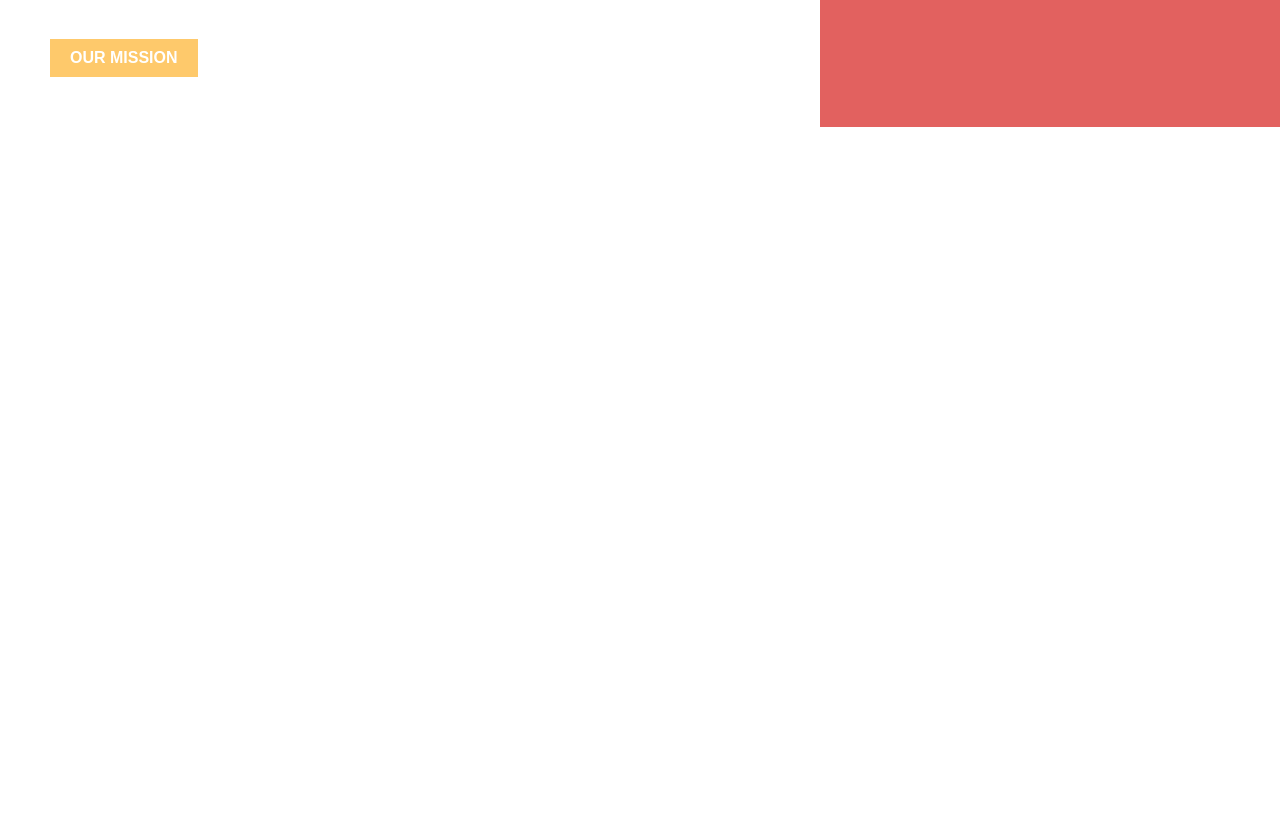
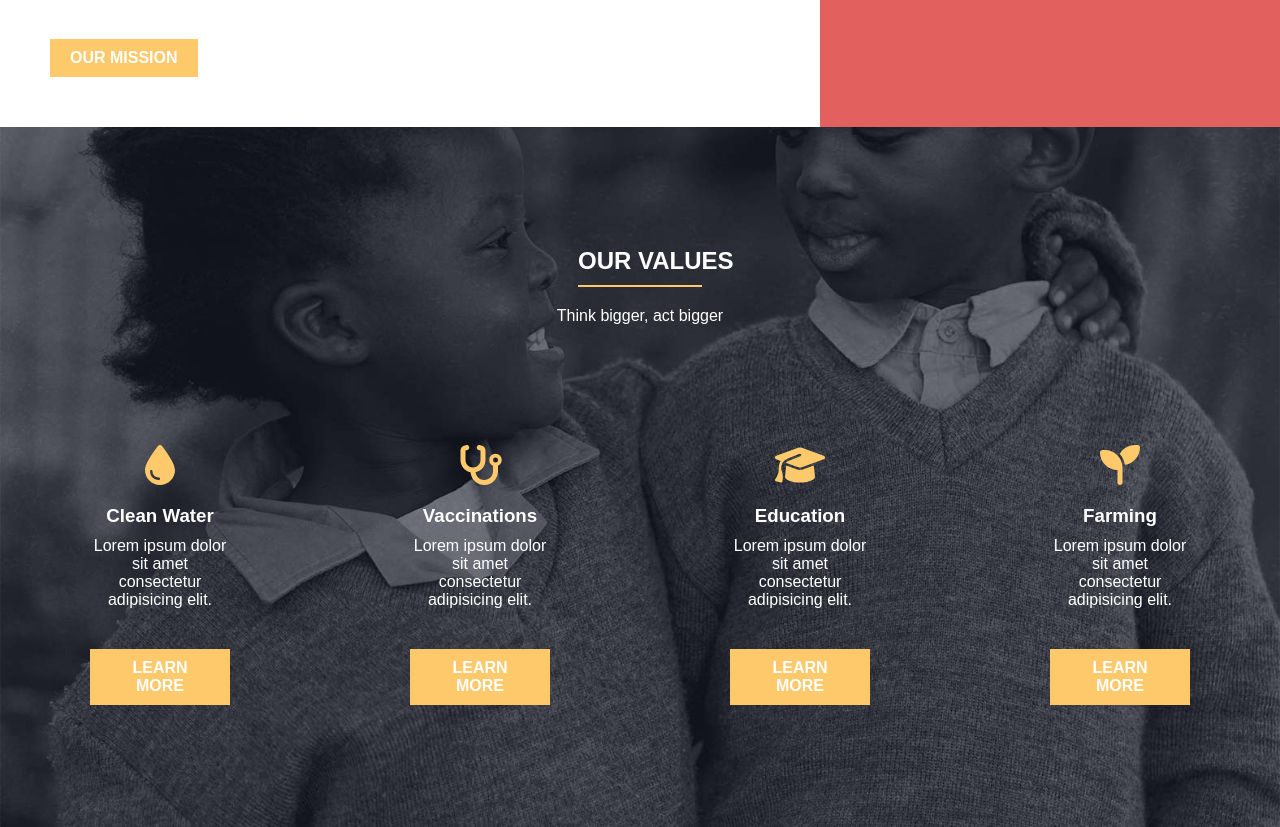
Before and after one commit to DeboraChiarelli/proj-html-vuejs, a Vue app: page / in a window 1280 px wide. Shown: the part 1211-2038 px from the top of the page. Before the commit the page ends 1338 px from the top, so only its background shows below. Built offline with nearby package versions, Linux system fonts and the light colour scheme.

Commit message:
Add - AppValues.vue

```diff
--- a/src/App.vue
+++ b/src/App.vue
@@ -2,7 +2,7 @@
 import AppHeader from './components/AppHeader.vue';
 import AppMission from './components/AppMission.vue';
 import AppFooter from './components/AppFooter.vue';
-// import AppHero from './components/AppHero.vue';
+import AppValues from './components/AppValues.vue';
 
 
 export default {
@@ -10,7 +10,7 @@ export default {
     AppHeader,
     AppMission,
     AppFooter,
-    // AppHero
+    AppValues
   },
   data() {
     return {
@@ -29,8 +29,8 @@ export default {
 
 <template>
   <AppHeader :logo="logo" :menu-items="menuItems" />
-  <!-- <AppHero /> -->
   <AppMission />
+  <AppValues />
   <AppFooter />
 </template>
 
--- /dev/null
+++ b/src/components/AppValues.vue
@@ -0,0 +1,118 @@
+<script></script>
+<template>
+    <div class="bg-image">
+        <div class="content-section">
+            <!-- Contenuto della parte bianca -->
+            <h2 class="title-with-border">Our values</h2>
+            <p>Think bigger, act bigger</p>
+        </div>
+        <div class="columns">
+            <div class="column">
+                <font-awesome-icon class="icon" :icon="['fas', 'droplet']" />
+                <h3>Clean Water</h3>
+                <p>Lorem ipsum dolor sit amet consectetur adipisicing elit.</p>
+                <div class="button-container">
+                    <a href="#" class="border-button bg-yellow">Learn more</a>
+                </div>
+            </div>
+
+            <div class="column">
+                <font-awesome-icon class="icon" :icon="['fas', 'stethoscope']" />
+                <h3>Vaccinations</h3>
+                <p>Lorem ipsum dolor sit amet consectetur adipisicing elit.</p>
+                <div class="button-container">
+                    <a href="#" class="border-button bg-yellow">Learn more</a>
+                </div>
+            </div>
+
+            <div class="column">
+                <font-awesome-icon class="icon" :icon="['fas', 'graduation-cap']" />
+                <h3>Education</h3>
+                <p>Lorem ipsum dolor sit amet consectetur adipisicing elit.</p>
+                <div class="button-container">
+                    <a href="#" class="border-button bg-yellow">Learn more</a>
+                </div>
+            </div>
+
+            <div class="column">
+                <font-awesome-icon class="icon" :icon="['fas', 'seedling']" />
+                <h3>Farming</h3>
+                <p>Lorem ipsum dolor sit amet consectetur adipisicing elit.</p>
+                <div class="button-container">
+                    <a href="#" class="border-button bg-yellow">Learn more</a>
+                </div>
+            </div>
+        </div>
+    </div>
+</template>
+
+
+<style lang="scss" scoped>
+.bg-image {
+    height: 700px;
+    background-image: url('../../public/HelloIMG1669149393797.jpeg');
+    background-size: cover;
+    background-position: center;
+}
+
+.content-section {
+    color: #fff;
+    text-align: center;
+    padding: 20px;
+}
+
+.title-with-border {
+    border-bottom: 2px solid #FEC96B;
+    max-width: 10%;
+    /* Imposta la larghezza massima del titolo */
+    margin: 0 auto;
+    /* Centra il titolo nel contenitore */
+    padding-bottom: 10px;
+    margin-bottom: 20px;
+    margin-top: 100px;
+    text-transform: uppercase;
+    white-space: nowrap;
+}
+
+.paragraph {
+    margin-bottom: 20px;
+}
+
+.columns {
+    display: flex;
+    justify-content: space-around;
+    margin-top: 20px;
+}
+
+.column {
+    flex: 1;
+    text-align: center;
+    padding: 80px;
+    margin: 0 10px;
+    color: white;
+}
+
+.column .icon {
+    font-size: 40px;
+    margin-bottom: 10px;
+    color: #FEC96B;
+}
+
+h3 {
+    padding: 10px;
+}
+
+.button-container {
+    margin-top: 40px;
+}
+
+.border-button {
+    display: inline-block;
+    padding: 10px 20px;
+    color: #fff;
+    text-decoration: none;
+    transition: background-color 0.3s ease;
+    text-transform: uppercase;
+    background-color: #FEC96B;
+}
+</style>
--- a/src/main.js
+++ b/src/main.js
@@ -5,5 +5,9 @@ import { FontAwesomeIcon } from '@fortawesome/vue-fontawesome'
 import { faHeart as faHeartRegular } from '@fortawesome/free-regular-svg-icons'
 import { faEarthAmericas as faEarthAmericasSolid } from '@fortawesome/free-solid-svg-icons'
 import { faDollarSign as faDollarSignSolid } from '@fortawesome/free-solid-svg-icons'
-library.add(faHeartRegular, faEarthAmericasSolid, faDollarSignSolid)
+import { faDroplet as faDropletSolid } from '@fortawesome/free-solid-svg-icons'
+import { faStethoscope as faStethoscopeSolid } from '@fortawesome/free-solid-svg-icons'
+import { faGraduationCap as faGraduationCapSolid } from '@fortawesome/free-solid-svg-icons'
+import { faSeedling as faSeedlingSolid } from '@fortawesome/free-solid-svg-icons'
+library.add(faHeartRegular, faEarthAmericasSolid, faDollarSignSolid, faDropletSolid, faStethoscopeSolid, faGraduationCapSolid, faSeedlingSolid)
 createApp(App).component('font-awesome-icon', FontAwesomeIcon).mount('#app')
```
